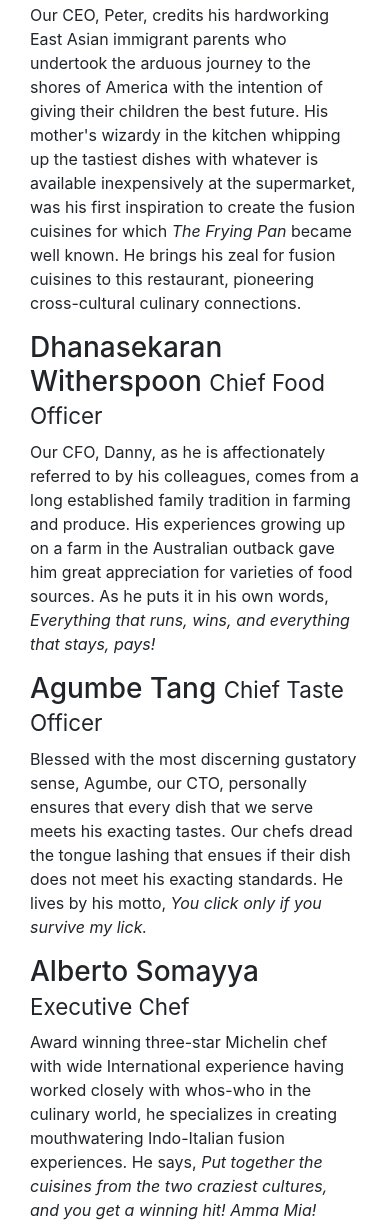
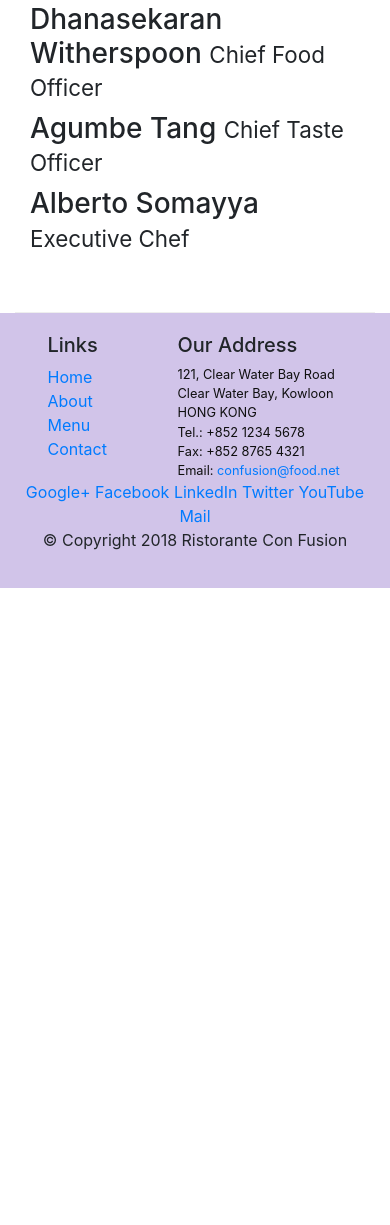
Before and after one commit to poachingfelony/confusion, a website: page aboutus.html in a window 390 px wide. Shown: the part 1194-2419 px from the top of the page. After the commit the page ends 1782 px from the top, so only its background shows below. Drawn offline with nearby package versions, Linux system fonts and the light colour scheme.

Commit message:
Bootstrap Assignment Task 3: Added reduced view on sx devices.

```diff
--- a/aboutus.html
+++ b/aboutus.html
@@ -59,13 +59,13 @@
             <div class="col-12">
                 <h2>Corporate Leadership</h2>
                 <h3>Peter Pan <small>Chief Epicurious Officer</small></h3>
-                <p>Our CEO, Peter, credits his hardworking East Asian immigrant parents who undertook the arduous journey to the shores of America with the intention of giving their children the best future. His mother's wizardy in the kitchen whipping up the tastiest dishes with whatever is available inexpensively at the supermarket, was his first inspiration to create the fusion cuisines for which <em>The Frying Pan</em> became well known. He brings his zeal for fusion cuisines to this restaurant, pioneering cross-cultural culinary connections.</p>
+                <p class="d-none d-sm-block">Our CEO, Peter, credits his hardworking East Asian immigrant parents who undertook the arduous journey to the shores of America with the intention of giving their children the best future. His mother's wizardy in the kitchen whipping up the tastiest dishes with whatever is available inexpensively at the supermarket, was his first inspiration to create the fusion cuisines for which <em>The Frying Pan</em> became well known. He brings his zeal for fusion cuisines to this restaurant, pioneering cross-cultural culinary connections.</p>
                 <h3>Dhanasekaran Witherspoon <small>Chief Food Officer</small></h3>
-                <p>Our CFO, Danny, as he is affectionately referred to by his colleagues, comes from a long established family tradition in farming and produce. His experiences growing up on a farm in the Australian outback gave him great appreciation for varieties of food sources. As he puts it in his own words, <em>Everything that runs, wins, and everything that stays, pays!</em></p>
+                <p class="d-none d-sm-block">Our CFO, Danny, as he is affectionately referred to by his colleagues, comes from a long established family tradition in farming and produce. His experiences growing up on a farm in the Australian outback gave him great appreciation for varieties of food sources. As he puts it in his own words, <em>Everything that runs, wins, and everything that stays, pays!</em></p>
                 <h3>Agumbe Tang <small>Chief Taste Officer</small></h3>
-                <p>Blessed with the most discerning gustatory sense, Agumbe, our CTO, personally ensures that every dish that we serve meets his exacting tastes. Our chefs dread the tongue lashing that ensues if their dish does not meet his exacting standards. He lives by his motto, <em>You click only if you survive my lick.</em></p>
+                <p class="d-none d-sm-block">Blessed with the most discerning gustatory sense, Agumbe, our CTO, personally ensures that every dish that we serve meets his exacting tastes. Our chefs dread the tongue lashing that ensues if their dish does not meet his exacting standards. He lives by his motto, <em>You click only if you survive my lick.</em></p>
                 <h3>Alberto Somayya <small>Executive Chef</small></h3>
-                <p>Award winning three-star Michelin chef with wide International experience having worked closely with whos-who in the culinary world, he specializes in creating mouthwatering Indo-Italian fusion experiences. He says, <em>Put together the cuisines from the two craziest cultures, and you get a winning hit! Amma Mia!</em></p>
+                <p class="d-none d-sm-block">Award winning three-star Michelin chef with wide International experience having worked closely with whos-who in the culinary world, he specializes in creating mouthwatering Indo-Italian fusion experiences. He says, <em>Put together the cuisines from the two craziest cultures, and you get a winning hit! Amma Mia!</em></p>
             </div>
        </div>
 
```
